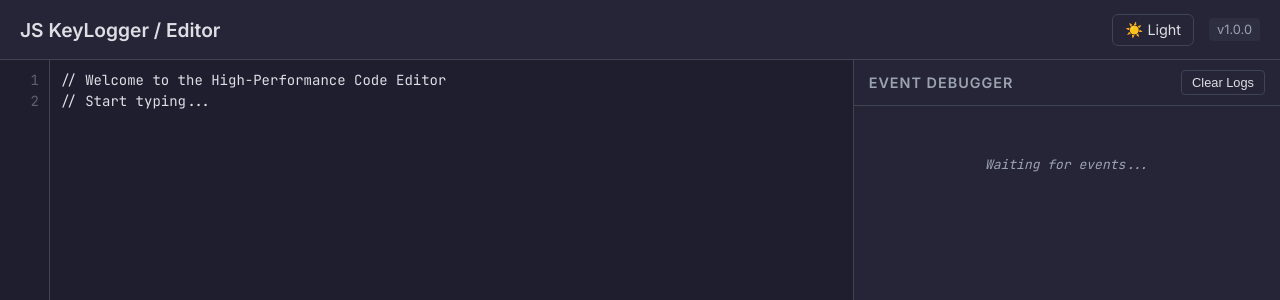
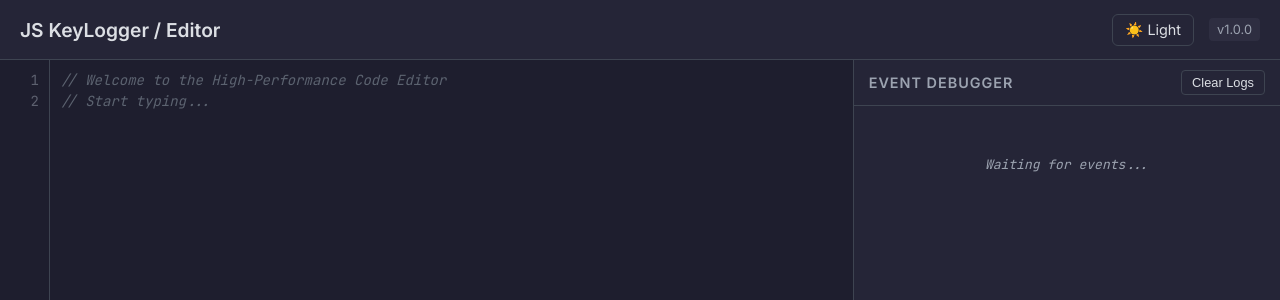
Before and after one commit to SabbellaLaharika/GPP-Task-9-Build-a-High-Performance-Code-Editor-with-Advanced-Keyboard-Event-Handling, a React (Vite) app: page / in a window 1280 px wide. Shown: the top 300 px of the page. Built offline with nearby package versions, Linux system fonts and the light colour scheme.

Commit message:
implement core code editor component with syntax highlighting

```diff
--- a/src/components/Editor.jsx
+++ b/src/components/Editor.jsx
@@ -1,5 +1,6 @@
-import React, { useState, useRef, useEffect, useCallback } from 'react';
+import React, { useState, useRef, useEffect, useCallback, useMemo } from 'react';
 import useEditorState from '../hooks/useEditorState';
+import { tokenize } from '../utils/tokenizer';
 
 // Debounce Utility (Simple implementation)
 const debounce = (func, wait) => {
@@ -19,12 +20,22 @@ const Editor = ({ logEvent }) => {
   const [chordState, setChordState] = useState({ active: false, timestamp: 0 });
   const textareaRef = useRef(null);
   const lineNumbersRef = useRef(null);
+  const startHighlightRef = useRef(null);
 
   const lineCount = content.split('\n').length;
 
   const handleScroll = () => {
-    if (textareaRef.current && lineNumbersRef.current) {
-      lineNumbersRef.current.scrollTop = textareaRef.current.scrollTop;
+    if (textareaRef.current) {
+      const scrollTop = textareaRef.current.scrollTop;
+      const scrollLeft = textareaRef.current.scrollLeft;
+
+      if (lineNumbersRef.current) {
+        lineNumbersRef.current.scrollTop = scrollTop;
+      }
+      if (startHighlightRef.current) {
+        startHighlightRef.current.scrollTop = scrollTop;
+        startHighlightRef.current.scrollLeft = scrollLeft;
+      }
     }
   };
 
@@ -44,6 +55,16 @@ const Editor = ({ logEvent }) => {
   useEffect(() => {
     debouncedHighlight(content);
   }, [content, debouncedHighlight]);
+
+  // Real Syntax Highlighting
+  const highlightedContent = useMemo(() => {
+    const tokens = tokenize(content);
+    return tokens.map((token, index) => (
+      <span key={index} className={`token-${token.type}`}>
+        {token.value}
+      </span>
+    ));
+  }, [content]);
 
 
   // Event Handlers
@@ -222,6 +243,15 @@ const Editor = ({ logEvent }) => {
           </div>
         ))}
       </div>
+      <div className="editor-wrapper" style={{ position: 'relative', flex: 1, overflow: 'hidden' }}>
+        <pre
+          ref={startHighlightRef}
+          className="editor-highlight"
+          aria-hidden="true"
+        >
+          {highlightedContent}
+          <br />
+        </pre>
         <textarea
           ref={textareaRef}
           className="editor-input"
@@ -241,6 +271,7 @@ const Editor = ({ logEvent }) => {
           autoCapitalize="off"
         />
       </div>
+    </div>
   );
 };
 
--- a/src/index.css
+++ b/src/index.css
@@ -154,10 +154,15 @@ body {
 }
 
 .editor-input {
-  flex: 1;
+  position: absolute;
+  top: 0;
+  left: 0;
+  width: 100%;
+  height: 100%;
   background-color: transparent;
   border: none;
-  color: var(--text-primary);
+  color: transparent;
+  caret-color: var(--text-primary);
   font-family: var(--font-mono);
   font-size: 14px;
   line-height: 1.5;
@@ -166,6 +171,93 @@ body {
   outline: none;
   white-space: pre;
   overflow: auto;
+  z-index: 2;
+}
+
+.editor-highlight {
+  position: absolute;
+  top: 0;
+  left: 0;
+  width: 100%;
+  height: 100%;
+  font-family: var(--font-mono);
+  font-size: 14px;
+  line-height: 1.5;
+  padding: 10px;
+  white-space: pre;
+  overflow: hidden;
+  pointer-events: none;
+  z-index: 1;
+  color: var(--text-primary);
+}
+
+/* Syntax Token Colors */
+.token-keyword {
+  color: #c678dd;
+}
+
+/* Purple */
+.token-string {
+  color: #98c379;
+}
+
+/* Green */
+.token-number {
+  color: #d19a66;
+}
+
+/* Orange */
+.token-comment {
+  color: #5c6370;
+  font-style: italic;
+}
+
+/* Grey */
+.token-operator {
+  color: #56b6c2;
+}
+
+/* Cyan */
+.token-punctuation {
+  color: #abb2bf;
+}
+
+/* Light Grey */
+.token-identifier {
+  color: #e06c75;
+}
+
+/* Red/Pink */
+.token-text {
+  color: var(--text-primary);
+}
+
+[data-theme="light"] .token-keyword {
+  color: #a626a4;
+}
+
+[data-theme="light"] .token-string {
+  color: #50a14f;
+}
+
+[data-theme="light"] .token-number {
+  color: #986801;
+}
+
+[data-theme="light"] .token-comment {
+  color: #a0a1a7;
+}
+
+[data-theme="light"] .token-operator {
+  color: #0184bc;
+}
+
+[data-theme="light"] .token-punctuation {
+  color: #383a42;
+}
+
+[data-theme="light"] .token-identifier {
+  color: #e45649;
 }
 
 /* Dashboard Pane */
--- /dev/null
+++ b/src/utils/tokenizer.js
@@ -0,0 +1,81 @@
+/**
+ * Simple Regex-based Tokenizer for JavaScript and other languages
+ *
+ * This is a lightweight tokenizer for demonstration purposes.
+ * It is not a full parser and may have edge cases.
+ */
+
+const KEYWORDS = new Set([
+    // JavaScript / TypeScript
+    'const', 'let', 'var', 'function', 'return', 'if', 'else', 'for', 'while',
+    'switch', 'case', 'break', 'continue', 'default', 'try', 'catch', 'finally',
+    'throw', 'new', 'class', 'extends', 'super', 'this', 'import', 'export',
+    'from', 'default', 'async', 'await', 'void', 'typeof', 'instanceof', 'in',
+    'of', 'true', 'false', 'null', 'undefined', 'NaN', 'Infinity', 'interface',
+    'type', 'implements', 'declare', 'namespace', 'enum',
+
+    // C / C++ / Java / C#
+    'int', 'float', 'double', 'char', 'string', 'bool', 'boolean', 'short', 'long',
+    'signed', 'unsigned', 'struct', 'union', 'void', 'static', 'public', 'private',
+    'protected', 'final', 'virtual', 'override', 'abstract', 'volatile', 'transient',
+    'synchronized', 'native', 'throws', 'package', 'namespace', 'using',
+
+    // Python
+    'def', 'elif', 'pass', 'None', 'True', 'False', 'and', 'or', 'not', 'is',
+    'lambda', 'global', 'nonlocal', 'print', 'exec', 'with', 'yield',
+
+    // Go
+    'func', 'package', 'chan', 'go', 'select', 'defer', 'map', 'struct', 'interface',
+
+    // Rust
+    'fn', 'mut', 'pub', 'impl', 'trait', 'match', 'loop', 'unsafe', 'where', 'crate',
+
+    // General
+    'main', 'args', 'console', 'log', 'System', 'out', 'println'
+]);
+
+// Order matters: checks are performed sequentially
+const TOKEN_TYPES = [
+    { type: 'comment', regex: /\/\/.*|\/\*[\s\S]*?\*\// },
+    { type: 'string', regex: /(['"`])(?:\\.|(?!\1)[^\\\r\n])*\1/ },
+    { type: 'number', regex: /\b\d+(\.\d+)?\b/ },
+    { type: 'keyword', regex: /\b[a-zA-Z_$][a-zA-Z0-9_$]*\b/ },
+    { type: 'operator', regex: /[+\-*/%=&|<>!^~?:]+/ },
+    { type: 'punctuation', regex: /[(){}[\],.;]/ },
+    { type: 'whitespace', regex: /\s+/ }
+];
+
+export const tokenize = (code) => {
+    const tokens = [];
+    let remaining = code;
+
+    while (remaining.length > 0) {
+        let match = null;
+        let tokenType = 'text';
+
+        for (const { type, regex } of TOKEN_TYPES) {
+            const result = remaining.match(new RegExp(`^(${regex.source})`));
+            if (result) {
+                match = result[0];
+                tokenType = type;
+
+                // Special check for keywords vs identifiers
+                if (type === 'keyword' && !KEYWORDS.has(match)) {
+                    tokenType = 'identifier'; // It's just a variable/function name
+                }
+                break;
+            }
+        }
+
+        if (match) {
+            tokens.push({ type: tokenType, value: match });
+            remaining = remaining.substring(match.length);
+        } else {
+            // If no match, consume one character as text to avoid infinite loop
+            tokens.push({ type: 'text', value: remaining[0] });
+            remaining = remaining.substring(1);
+        }
+    }
+
+    return tokens;
+};
```
Lines whose indentation alone changed are shown as unchanged.
